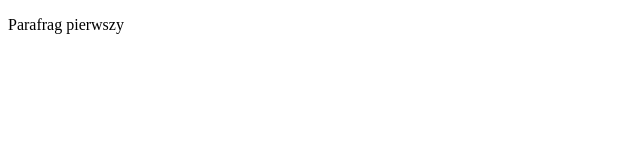
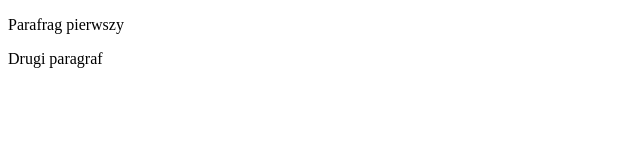
Before and after one commit to radesl/radesl.github.io, a plain HTML site: page index.html in a window 1280 px wide. Shown: the full height of the page, 0-640 px from the left. Drawn offline with Linux system fonts and the light colour scheme.

Commit message:
drugi paragraf

```diff
--- a/index.html
+++ b/index.html
@@ -6,5 +6,6 @@
 </head>
 <body>
     <p>Parafrag pierwszy</p>
+    <p>Drugi paragraf</p>
 </body>
 </html>
```
